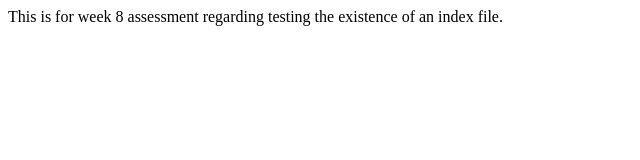
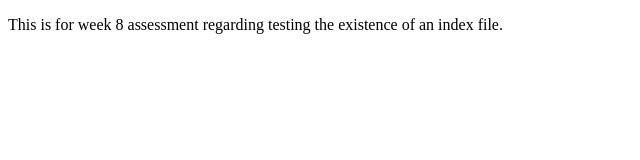
Before and after one commit to Arya2280/MTH4000-exercise, a plain HTML site: page index.html in a window 1280 px wide. Shown: the whole page, without its empty margins (0-640 px from the left). Drawn offline with Linux system fonts and the light colour scheme.

Commit message:
index.html

```diff
--- a/index.html
+++ b/index.html
@@ -6,7 +6,7 @@
 </head>
 
  <body>
-   This is for week 8 assessment regarding testing the existence of an index file.
+   <p>This is for week 8 assessment regarding testing the existence of an index file.</p>
 </body>
 
 </html>
```
